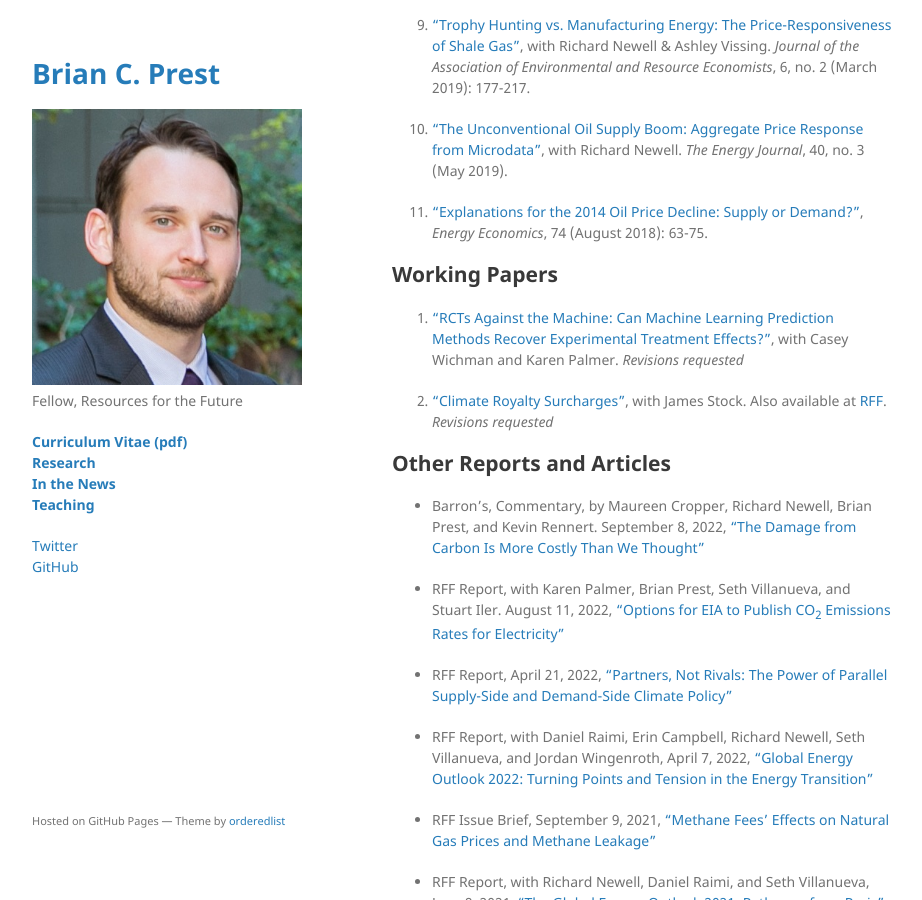
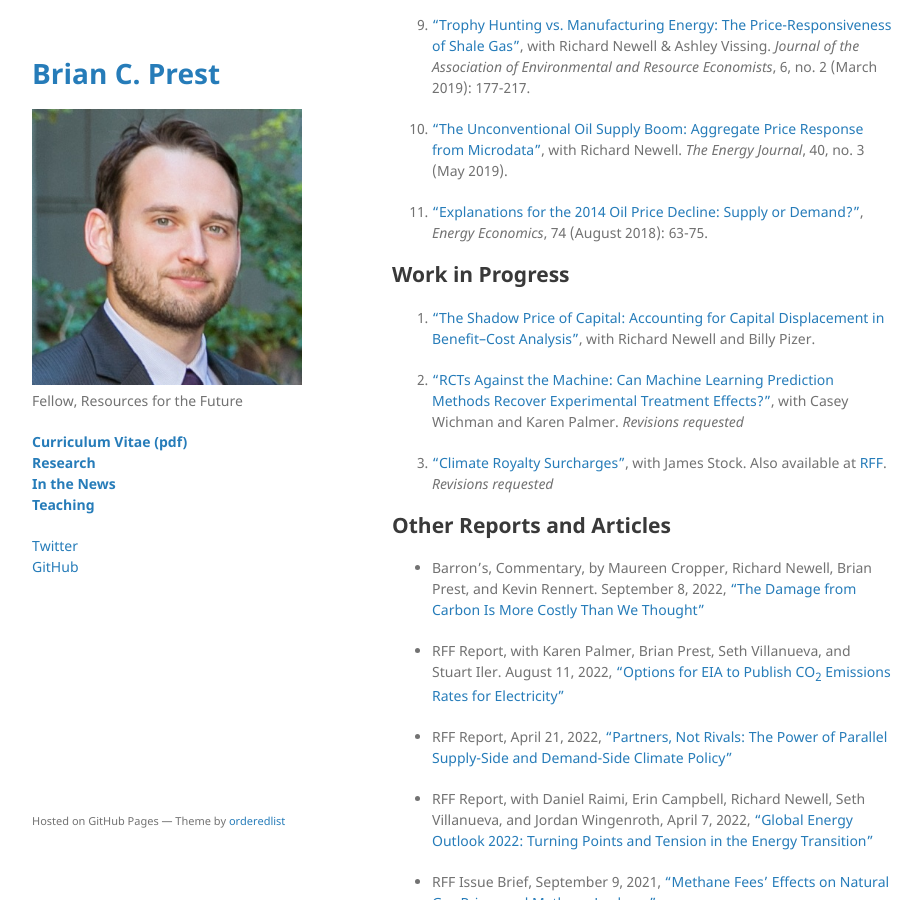
Before and after one commit to bprest/bprest.github.io, a Jekyll site: the page built from research.md, in a window 1280 px wide and 900 px high, scrolled down 997 px. Shown: the whole window, without its empty margins (178-1100 px from the left). Built offline with Jekyll 4.4.1, drawn with Linux system fonts in a browser that asks for light colours; our own code applies the rules of GitHub Pages for plain Markdown files.

Commit message:
add SPC paper and news item

```diff
--- a/research.md
+++ b/research.md
@@ -28,7 +28,9 @@ layout: default
 
 1. [“Explanations for the 2014 Oil Price Decline: Supply or Demand?”](https://www.sciencedirect.com/science/article/pii/S0140988318302020), _Energy Economics_, 74 (August 2018): 63-75.
 
-## Working Papers
+## Work in Progress
+
+1. ["The Shadow Price of Capital: Accounting for Capital Displacement in Benefit–Cost Analysis"](https://www.rff.org/publications/issue-briefs/the-shadow-price-of-capital-accounting-for-capital-displacement-in-benefitcost-analysis/), with Richard Newell and Billy Pizer.
 
 1. ["RCTs Against the Machine: Can Machine Learning Prediction Methods Recover Experimental Treatment Effects?"](https://www.rff.org/publications/working-papers/rcts-against-the-machine-can-machine-learning-prediction-methods-recover-experimental-treatment-effects/), with Casey Wichman and Karen Palmer. _Revisions requested_
 
```
Also changed, not shown: in-the-news.md (+2 -0 lines).
